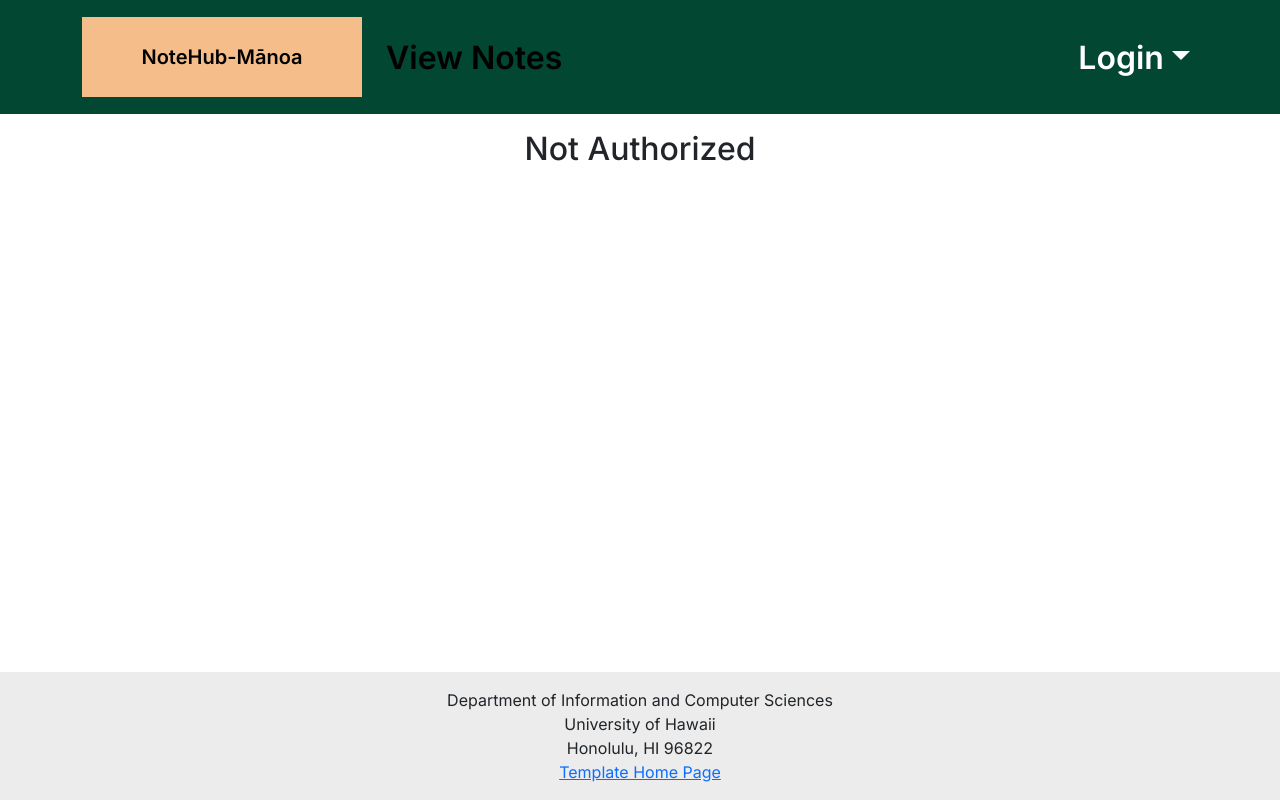
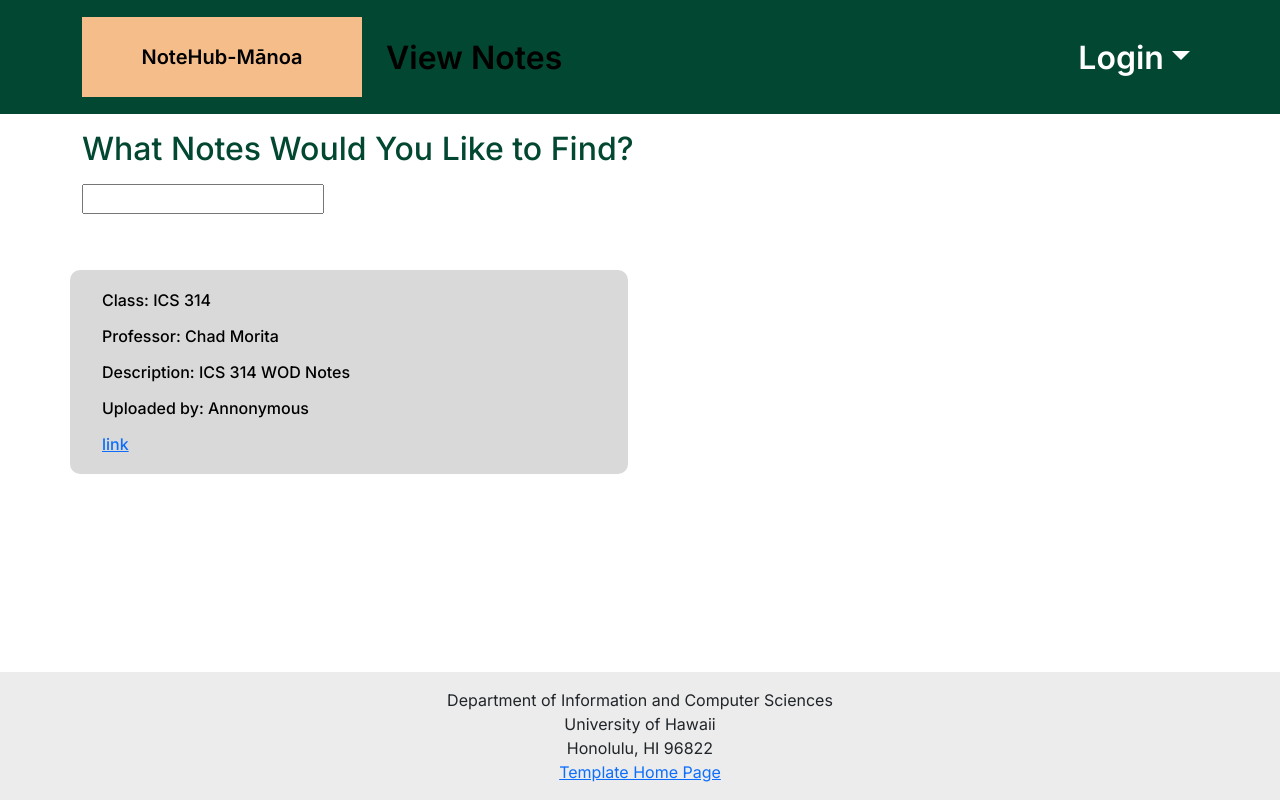
Before and after one commit to web-warriors-hub/notehub-manoa, a Next.js app: page /notes in a window 1280 px wide. Built offline with nearby package versions, Linux system fonts and the light colour scheme; no server answers.

Commit message:
View Notes Page Progress
Has heading text
Search bar
Example note mockup

```diff
--- a/config/settings.development.json
+++ b/config/settings.development.json
@@ -4,7 +4,7 @@
     { "email": "john@foo.com", "password": "changeme" }
   ],
 
-  "defaultData": [
+  "defaultNotes": [
     { "name": "Basket", "quantity": 3, "owner": "john@foo.com", "condition": "excellent" },
     { "name": "Bicycle", "quantity": 2, "owner": "john@foo.com", "condition": "poor" },
     { "name": "Banana", "quantity": 2, "owner": "admin@foo.com", "condition": "good" },
--- a/src/app/globals.css
+++ b/src/app/globals.css
@@ -63,3 +63,38 @@ a.navbaritems {
 #admin-stuff-nav{
   color: #FFF;
 } */
+
+.headerGlobalNotes{
+  color: #024731;
+
+font-family: Inter;
+font-size: 48px;
+font-style: normal;
+font-weight: 600;
+line-height: normal;
+justify-content: center;
+align-items: center;
+}
+
+.tanbox{
+  color: #EAC3A0;
+  width: 1198px;
+  height: 70px;
+}
+
+.note{
+  background: #D9D9D9;
+display: grid;
+grid-template-columns: repeat(auto-fit, minmax(250px, 1fr));
+gap: 20px;
+max-width: 50%;
+padding: 20px;
+border-radius: 10px;
+color: #000;
+
+font-family: Inter;
+font-size: 16px;
+font-style: normal;
+font-weight: 500;
+line-height: normal;
+}
--- a/src/app/notes/page.tsx
+++ b/src/app/notes/page.tsx
@@ -4,11 +4,30 @@ import { Col, Container, Row } from 'react-bootstrap';
 const NotAuthorized = () => (
   <main>
     <Container className="py-3">
-      <Row className="justify-content-center">
-        <Col xs={4} className="text-center">
+      <Row>
+        <Col className="headerGlobalNotes">
           <h2>
-            <p>Not Authorized</p>
+            <p>What Notes Would You Like to Find?</p>
           </h2>
+        </Col>
+      </Row>
+
+      <Row className="tanbox">
+        <Col>
+          <input
+            type="text"
+          />
+        </Col>
+      </Row>
+    </Container>
+    <Container>
+      <Row className="note">
+        <Col>
+          <p>Class: ICS 314</p>
+          <p>Professor: Chad Morita</p>
+          <p>Description: ICS 314 WOD Notes</p>
+          <p>Uploaded by: Annonymous</p>
+          <a href="#">link</a>
         </Col>
       </Row>
     </Container>
```
